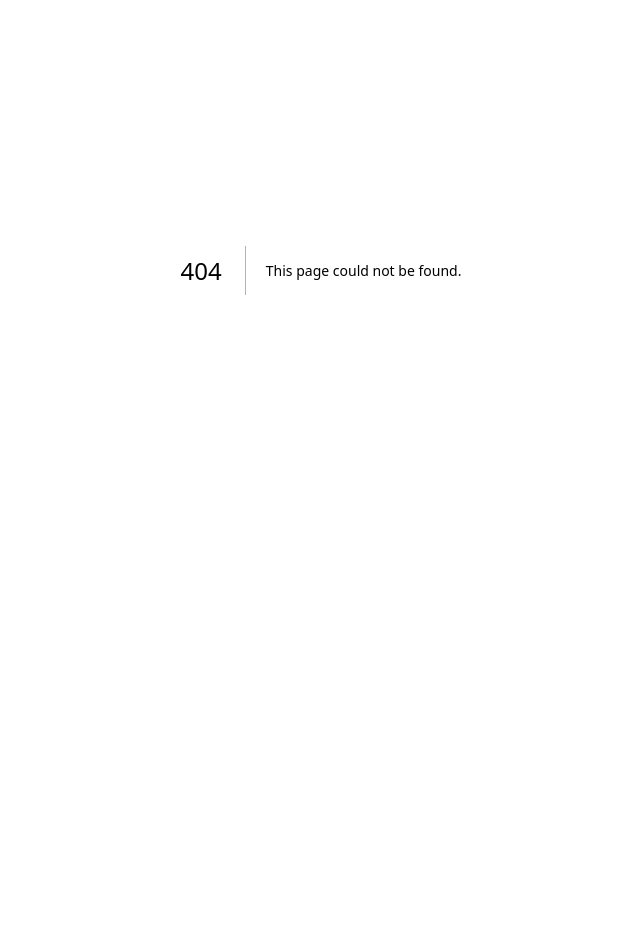
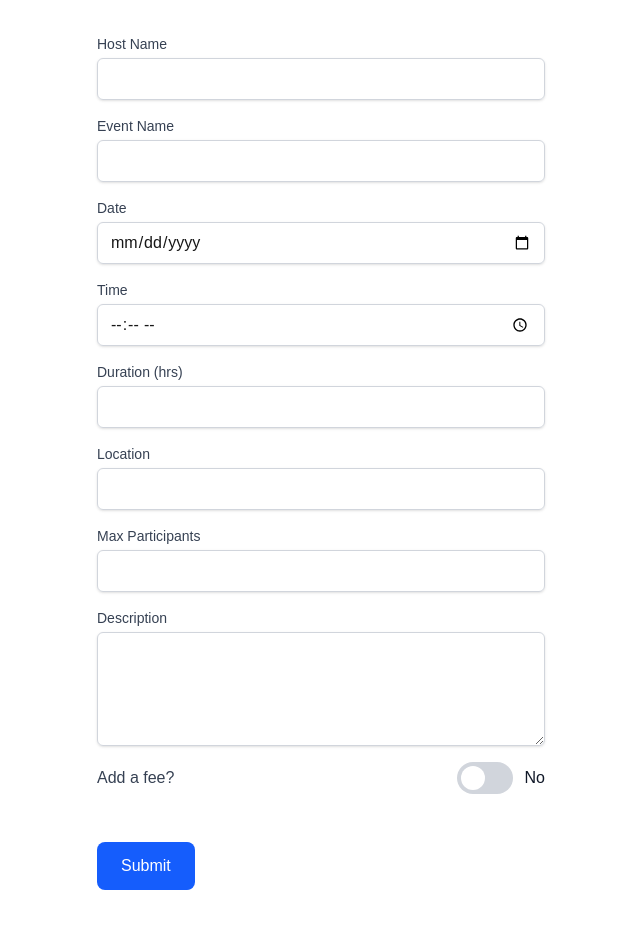
Before and after one commit to G-Tang2/sign-me-up, a Next.js app: page /create in a window 1280 px wide. Before the commit this address had no page. Shown: the part 190-1118 px from the top of the page, without its empty margins (319-959 px from the left). Before the commit the page ends 860 px from the top, so only its background shows below. Built offline with nearby package versions, Linux system fonts and the light colour scheme.

Commit message:
added create event page

```diff
--- a/app/components/Navbar.tsx
+++ b/app/components/Navbar.tsx
@@ -7,7 +7,7 @@ export default function Navbar() {
         <Link href="/" className="text-xl font-bold">
           Sign me up!
         </Link>
-            </ nav>
+      </nav>
     </header>
   );
 }
--- /dev/null
+++ b/app/components/ui/FormInputField.tsx
@@ -0,0 +1,48 @@
+export default function InputField({
+  label,
+  type = "text",
+  placeholder,
+  value,
+  onChange,
+  multiLine = false,
+  required = false,
+}: {
+  label: string;
+  type?: string;
+  placeholder?: string;
+  value: string | number | undefined;
+  onChange: (
+    e:
+      | React.ChangeEvent<HTMLInputElement>
+      | React.ChangeEvent<HTMLTextAreaElement>
+  ) => void;
+  multiLine?: boolean;
+  required?: boolean;
+}) {
+  return (
+    <div className="mb-4">
+      <label className="block text-sm font-medium text-gray-700 mb-1">
+        {label}
+      </label>
+      {multiLine ? (
+        <textarea
+          rows={4}
+          placeholder={placeholder}
+          value={value}
+          onChange={onChange}
+          className="mt-1 block w-full px-3 py-2 border border-gray-300 rounded-md shadow-sm focus:outline-none focus:ring-blue-500 focus:border-blue-500"
+          required={required}
+        />
+      ) : (
+        <input
+          type={type}
+          placeholder={placeholder}
+          value={value}
+          onChange={onChange}
+          className="mt-1 block w-full px-3 py-2 border border-gray-300 rounded-md shadow-sm focus:outline-none focus:ring-blue-500 focus:border-blue-500"
+          required={required}
+        />
+      )}
+    </div>
+  );
+}
--- /dev/null
+++ b/app/components/ui/FormInputSwitch.tsx
@@ -0,0 +1,36 @@
+export default function FormInputSwitch({
+  label,
+  checked,
+  onChange,
+}: {
+  label: string;
+  checked: boolean;
+  onChange: (e: React.ChangeEvent<HTMLInputElement>) => void;
+}) {
+  return (
+    <label className="mb-4 flex items-center justify-between cursor-pointer">
+      <span className="text-gray-700">{label}</span>
+      <div className="ml-3 flex items-center">
+        <div className="relative">
+          <input
+            type="checkbox"
+            className="sr-only"
+            checked={checked}
+            onChange={onChange}
+          />
+          <div
+            className={`block w-14 h-8 rounded-full ${
+              checked ? "bg-blue-600" : "bg-gray-300"
+            }`}
+          ></div>
+          <div
+            className={`dot absolute left-1 top-1 bg-white w-6 h-6 rounded-full transition ${
+              checked ? "translate-x-6" : ""
+            }`}
+          ></div>
+        </div>
+        <span className="ml-3 text-gray-900">{checked ? "Yes" : "No"}</span>
+      </div>
+    </label>
+  );
+}
--- /dev/null
+++ b/app/create/page.tsx
@@ -0,0 +1,166 @@
+"use client";
+
+import { useState } from "react";
+import Button from "../components/ui/Button";
+import FormInputField from "../components/ui/FormInputField";
+import FormInputSwitch from "../components/ui/FormInputSwitch";
+
+type MaxParticipants = number | undefined;
+
+type EventFee = {
+  hasFee: boolean;
+  fee: number | undefined;
+  fixed: boolean;
+};
+
+export default function CreatePage() {
+  const [hostName, setHostName] = useState("");
+  const [eventName, setEventName] = useState("");
+  const [eventDate, setEventDate] = useState("");
+  const [eventTime, setEventTime] = useState("");
+  const [eventDuration, setEventDuration] = useState("");
+  const [eventLocation, setEventLocation] = useState("");
+  const [eventDescription, setEventDescription] = useState("");
+  const [maxParticipants, setMaxParticipants] =
+    useState<MaxParticipants>(undefined);
+  const [eventFee, setEventFee] = useState<EventFee>({
+    hasFee: false,
+    fee: undefined,
+    fixed: false,
+  });
+
+  const handleSubmit = (e: React.FormEvent) => {
+    e.preventDefault();
+
+    console.log({
+      hostName,
+      eventName,
+      eventDate,
+      eventTime,
+      eventLocation,
+      eventDescription,
+      eventFee,
+      maxParticipants,
+    });
+  };
+
+  return (
+    <div className="flex min-h-screen flex-col items-center p-12">
+      <h1 className="text-4xl font-bold">Create Your Event</h1>
+      <p className="mt-4 text-lg">
+        Fill out the details below to create your event and share it with
+        friends.
+      </p>
+      <form onSubmit={handleSubmit} className="mt-8 w-full max-w-md space-y-4">
+        <div>
+          <FormInputField
+            label="Host Name"
+            value={hostName}
+            onChange={(e) => setHostName(e.target.value)}
+            required={true}
+          />
+          <FormInputField
+            label="Event Name"
+            value={eventName}
+            onChange={(e) => setEventName(e.target.value)}
+            required={true}
+          />
+          <FormInputField
+            label="Date"
+            type="date"
+            value={eventDate}
+            onChange={(e) => setEventDate(e.target.value)}
+            required={true}
+          />
+          <FormInputField
+            label="Time"
+            type="time"
+            value={eventTime}
+            onChange={(e) => setEventTime(e.target.value)}
+            required={true}
+          />
+          <div className="mb-4">
+            <label className="block text-sm font-medium text-gray-700 mb-1">
+              Duration (hrs)
+            </label>
+            <input
+              type="number"
+              min={0.5}
+              max={6}
+              step={0.5}
+              value={eventDuration}
+              onChange={(e) => setEventDuration(e.target.value)}
+              className="mt-1 block w-full px-3 py-2 border border-gray-300 rounded-md shadow-sm focus:outline-none focus:ring-blue-500 focus:border-blue-500"
+              required={true}
+            />
+          </div>
+          <FormInputField
+            label="Location"
+            value={eventLocation}
+            onChange={(e) => setEventLocation(e.target.value)}
+            required={true}
+          />
+          <FormInputField
+            label="Max Participants"
+            type="number"
+            value={maxParticipants ?? ""}
+            onChange={(e) =>
+              setMaxParticipants(
+                e.target.value === "" ? undefined : Number(e.target.value)
+              )
+            }
+          />
+          <FormInputField
+            label="Description"
+            type="textarea"
+            value={eventDescription}
+            onChange={(e) => setEventDescription(e.target.value)}
+            multiLine={true}
+          />
+          <FormInputSwitch
+            label="Add a fee?"
+            checked={eventFee.hasFee}
+            onChange={() =>
+              setEventFee({
+                ...eventFee,
+                fee: undefined,
+                hasFee: !eventFee.hasFee,
+                fixed: false,
+              })
+            }
+          />
+          {eventFee.hasFee && (
+            <>
+              <FormInputSwitch
+                label="Is there a fixed fee?"
+                checked={eventFee.fixed}
+                onChange={() =>
+                  setEventFee({ ...eventFee, fixed: !eventFee.fixed })
+                }
+              />
+              {eventFee.fixed && (
+                <div className="mt-4">
+                  <FormInputField
+                    label="Event Fee (AUD)"
+                    type="number"
+                    value={eventFee.fee ?? ""}
+                    onChange={(e) =>
+                      setEventFee({
+                        ...eventFee,
+                        fee:
+                          e.target.value === ""
+                            ? undefined
+                            : Number(e.target.value),
+                      })
+                    }
+                  />
+                </div>
+              )}
+            </>
+          )}
+        </div>
+        <Button text="Submit" />
+      </form>
+    </div>
+  );
+}
--- a/app/page.tsx
+++ b/app/page.tsx
@@ -6,7 +6,8 @@ export default function Home() {
     <main className="flex min-h-screen flex-col items-center p-24">
       <h1 className="text-4xl font-bold">Simple Event Planning Made Easy</h1>
       <p className="mt-4 text-lg">
-        Create events in seconds and send a unique link to invite friends. No apps, no fuss — just simple, seamless planning from any device.
+        Create events in seconds and send a unique link to invite friends. No
+        apps, no fuss — just simple, seamless planning from any device.
       </p>
       <Link href="/create">
         <Button text="Create An Event" />
```
Also changed, not shown: app/components/ui/Button.tsx (+6 -6 lines). Lines whose indentation alone changed are shown as unchanged.
